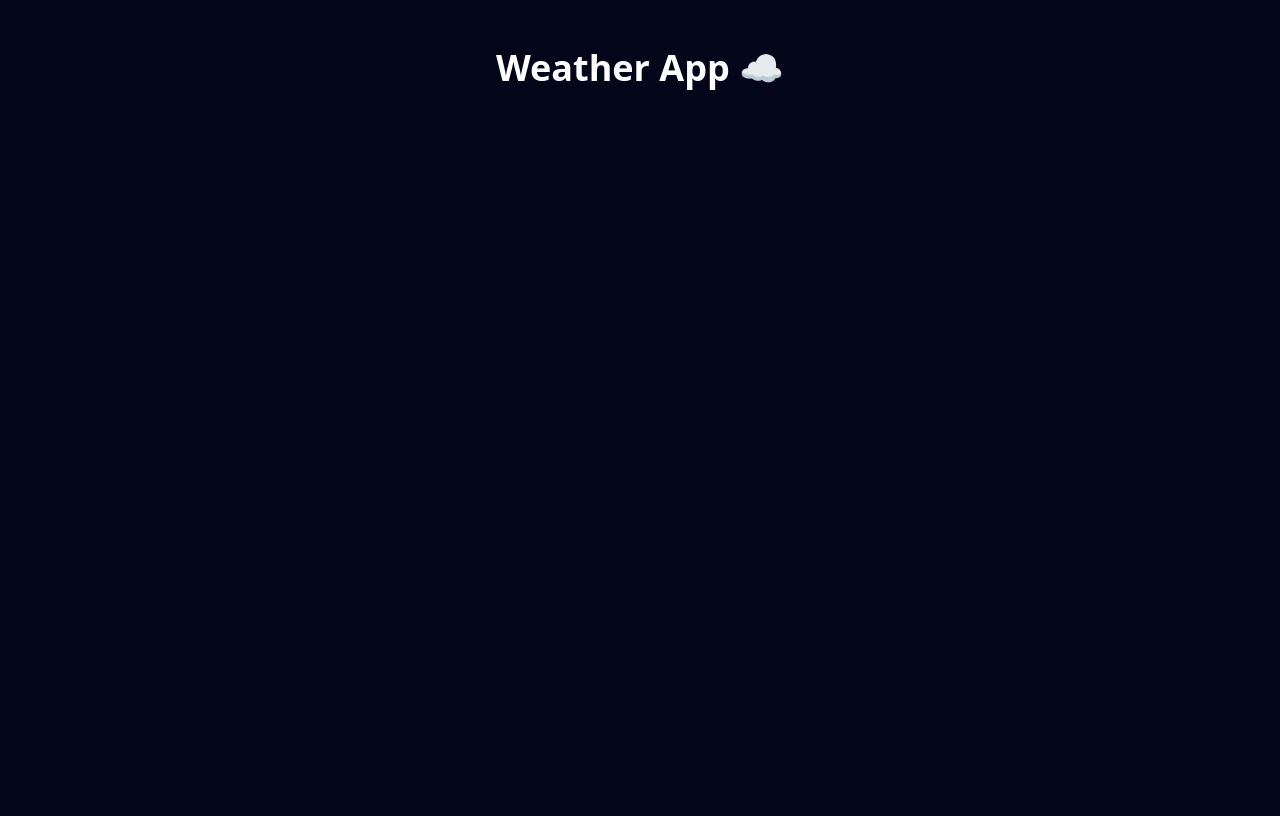
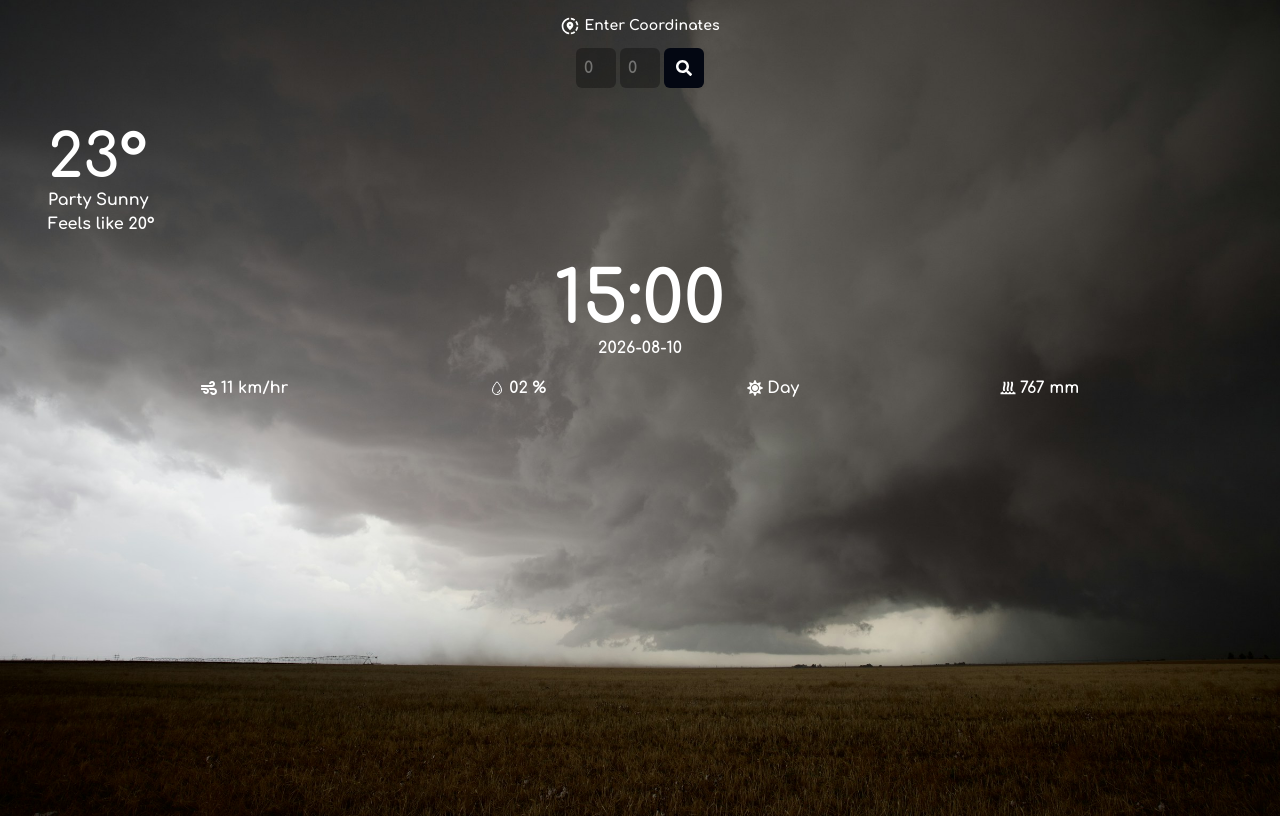
Before and after one commit to Md-Zayan00/weather-app, a Next.js app: page / in a window 1280 px wide. Built offline with nearby package versions, Linux system fonts and the light colour scheme.

Commit message:
Add UI and styling

```diff
--- a/app/globals.css
+++ b/app/globals.css
@@ -1 +1,5 @@
 @import "tailwindcss";
+
+@theme {
+    --font-comfortaa: var(--font-comfortaa), sans-serif;
+}
--- a/app/layout.tsx
+++ b/app/layout.tsx
@@ -1,5 +1,14 @@
+//imports
+import { Comfortaa } from "next/font/google"
 import type { Metadata } from "next";
 import "./globals.css";
+
+//add google font
+const comfortaa = Comfortaa({
+  subsets: ["latin"],
+  weight: ["300", "400", "500", "600", "700"],
+  variable: "--font-comfortaa",
+});
 
 export const metadata: Metadata = {
   title: "Weather App",
@@ -10,9 +19,10 @@ export default function RootLayout({ children }: LayoutProps<"/">) {
   return (
     <html
       lang="en"
+      className={`${comfortaa.variable}`}
     >
       <body
-      className="bg-slate-950 text-white"
+      className="bg-[url(/images/background-clouds.jpg)] font-comfortaa font-extrabold text-white bg-no-repeat bg-center min-h-screen bg-cover"
       >{children}</body>
     </html>
   );
--- a/app/page.tsx
+++ b/app/page.tsx
@@ -1,16 +1,77 @@
+'use client'
+
+//imports
+import { JSX } from "react"
+import { useState } from "react"
+import { FaSearch } from "react-icons/fa"
+import { MdOutlineShareLocation } from "react-icons/md"
+import { FaWind } from "react-icons/fa"
+import { IoWaterOutline } from "react-icons/io5"
+import { FaSun } from "react-icons/fa"
+import { GiHotSurface } from "react-icons/gi"
+
 
 //export function as a default to be rendered
-export default function Home() {
+export default function Home():JSX.Element {
+
+  //set states for the coordinates
+  const [lat, setLat] = useState<number>(0)
+  const [long, setLong] = useState<number>(0)
+
+  //Declare function for search button
+  function handleSubmit(event: React.SubmitEvent<HTMLFormElement>): void{
+    event.preventDefault()
+  }
+
+  //Return the jsx element
   return (
     <main>
       <section
       className="text-center mx-auto"
       >
-        <h1
-      className="text-4xl font-bold mt-12"
-      >
-        Weather App ☁️
-      </h1>
+        <div className="flex justify-center mt-4 gap-1 text-sm">
+          <MdOutlineShareLocation className="text-xl"/>
+        <p className=" m-0 p-0">Enter Coordinates</p>
+        </div>
+        <form onSubmit={handleSubmit} className="mt-3 flex gap-x-1 mx-auto justify-center">
+          <input type="number" placeholder="Latitude" value={lat} onChange={e => setLat(Number(e.target.value))}
+          className="bg-black opacity-30 p-2 m-0 pr-0 max-w-10 rounded-md"
+          />
+          <input type="number" placeholder="Longitude" value={long} onChange={e => setLong(Number(e.target.value))}
+           className="bg-black opacity-30 p-2 m-0 pr-0 max-w-10 rounded-md"
+          />
+          <button className="bg-gray-950 px-3 rounded-md"
+          >
+            <FaSearch aria-hidden='true' />
+            </button>
+        </form>
+        <section className="text-left ml-12 mt-10">
+          <h1 className="text-6xl">23°</h1>
+          <p>Party Sunny</p>
+          <p>Feels like 20°</p>
+        </section>
+        <div className="mt-7">
+          <h1 className="text-7xl">15:00</h1>
+          <p>2026-08-10</p>
+        </div>
+        <div className="flex justify-evenly mt-4">
+            <span className="flex gap-1">
+              <FaWind className="mt-1"/>
+              <p>11 km/hr</p>
+            </span>
+            <span className="flex gap-1">
+              <IoWaterOutline className="mt-1"/>
+              <p>02 %</p>
+            </span>
+            <span className="flex gap-1">
+              <FaSun className="mt-1"/>
+              <p>Day</p>
+            </span>
+            <span className="flex gap-1">
+              <GiHotSurface className="mt-1"/>
+              <p>767 mm</p>
+            </span>
+          </div>
       </section>
     </main>
   )
--- a/package.json
+++ b/package.json
@@ -11,7 +11,8 @@
   "dependencies": {
     "next": "16.3.0",
     "react": "19.2.8",
-    "react-dom": "19.2.8"
+    "react-dom": "19.2.8",
+    "react-icons": "^5.7.0"
   },
   "devDependencies": {
     "@tailwindcss/postcss": "^4",
```
Also changed, not shown: public/images/background-clouds.jpg (added), 1 other file (tests, documents, lock files or other folders).
